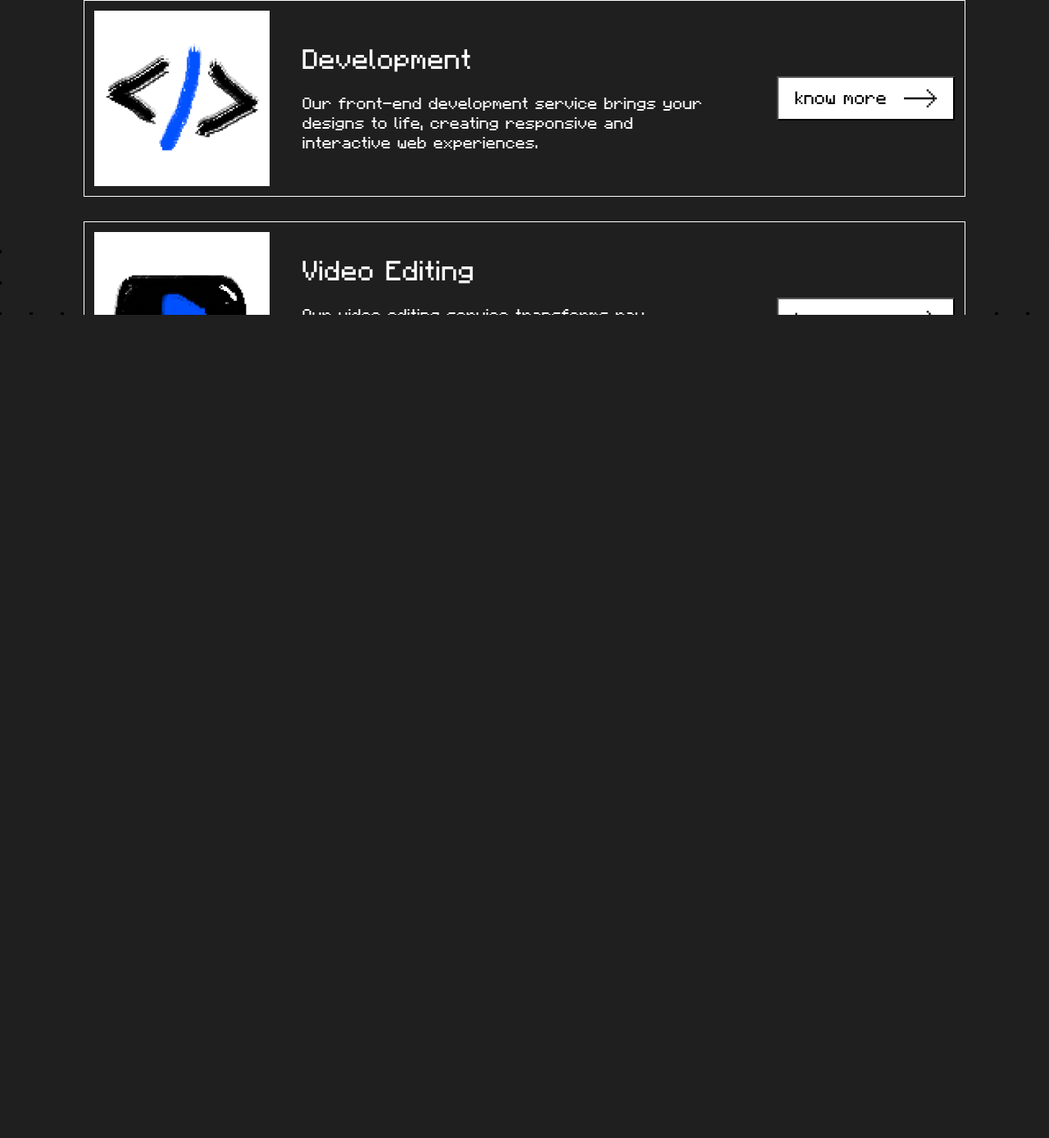
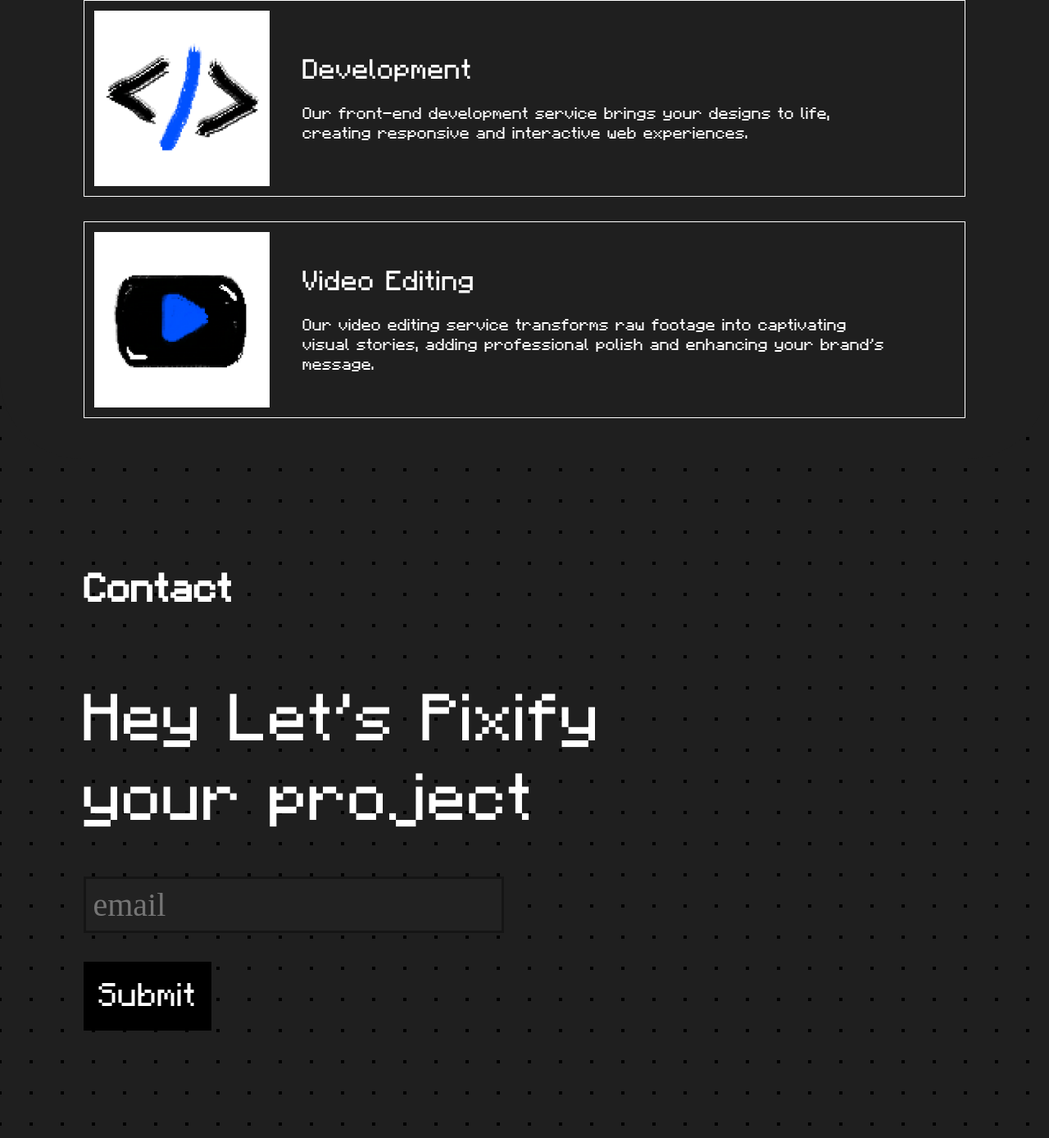
Before and after one commit to Adityasoni8898/PixelCraft, a plain HTML site: page index.html in a window 1280 px wide. Shown: the part 1175-2563 px from the top of the page at 82% size. Before the commit the page ends 1559 px from the top, so only its background shows below. Drawn offline with Linux system fonts and the light colour scheme.

Commit message:
added contact

```diff
--- a/Styles/main.css
+++ b/Styles/main.css
@@ -43,6 +43,10 @@ body{
   background-image: radial-gradient(black 2.5px, transparent 0);
   background-size: 38px 38px;
   background-position: -19px -19px;
+}
+
+.hamburger{
+  display: none;
 }
 
 /* Nav */
@@ -120,7 +124,7 @@ nav{
   background-color: white;
 }
 
-.intro button p{
+.intro button a {
   margin: 17px 20px;
   color: #000;
   font-size: 32px;
@@ -137,7 +141,7 @@ nav{
   padding: 50px 8%;
   border-radius: 100px;
   background-color: var(--background_color);
-  height: 100vh;
+  height: fit-content;
 }
 
 .our_services h1{
@@ -209,12 +213,61 @@ nav{
 }
 
 
+/* Contact */
+.contact_us_container{
+  padding: 131px 8%;
+}
+
+.contact_us_container h1{
+  font-size: 48px;
+font-style: normal;
+font-weight: 700;
+}
+
+.contact_us_container h3{
+  margin-top: 81px;
+  font-size: 81px;
+  font-weight: 400;
+}
+
+.contact_us_container input{
+  margin-top: 45px;
+  font-family: Minecraft;
+font-size: 40px;
+font-style: normal;
+font-weight: 400;
+border: 3px solid rgba(0, 0, 0, 0.383);
+background: #222;
+padding: 8px;
+}
+
+
+.contact_us_container button{
+  margin-top: 35px;
+  color: white;
+  font-size: 40px;
+font-style: normal;
+font-weight: 400;
+border: 3px solid rgba(0, 0, 0, 0.383);
+background: rgb(0, 0, 0);
+padding: 15px;
+}
 
 
 
-@media screen and (max-width:768px){
+
+@media screen and (max-width:750px){
   nav{
     margin: 20px;
     padding: 40px 30px;
   }
+
+  .close_nav h1{
+    font-size: 36px;
+  }
+
+  .our_services {
+    height: fit-content;
+  }
+
 }
--- a/index.html
+++ b/index.html
@@ -36,9 +36,9 @@
         <div class="intro">
           <h1>Transform your ideas into <span class="animated_gradient">pixel-perfect</span> designs</h1>
           <button>
-            <p>
-              begin a project
-            </p>
+            <a href="#contact_us_container">
+              contact us
+            </a>
             <img src="Assets/pixel_arrows.svg" alt="">
           </button>
         </div>
@@ -54,14 +54,14 @@
               <h2>Ui design</h2>
               <p>Our UI design service focuses on crafting visually appealing and intuitive interfaces that enhance user experiences, resulting in increased engagement and satisfaction.</p>
             </div>
-            <div class="know_more">
+            <!-- <div class="know_more">
               <button>
                 <p>
-                  know more
+                  get
                 </p>
                 <img src="Assets/pixel_arrows.svg" alt="">
               </button>
-            </div>
+            </div> -->
           </div>
 
           <div class="service">
@@ -73,12 +73,12 @@
               <p>Our front-end development service brings your designs to life, creating responsive and interactive web experiences.</p>
             </div>
             <div class="know_more">
-              <button>
+              <!-- <button>
                 <p>
-                  know more
+                  get
                 </p>
                 <img src="Assets/pixel_arrows.svg" alt="">
-              </button>
+              </button> -->
             </div>
           </div>
 
@@ -90,17 +90,27 @@
               <h2>Video Editing</h2>
               <p>Our video editing service transforms raw footage into captivating visual stories, adding professional polish and enhancing your brand's message.</p>
             </div>
-            <div class="know_more">
+            <!-- <div class="know_more">
               <button>
                 <p>
-                  know more
+                  get
                 </p>
                 <img src="Assets/pixel_arrows.svg" alt="">
               </button>
-            </div>
+            </div> -->
           </div>
         </div>
 
-        <script src="Scripts/main.js"></script>
+        <div class="contact_us_container" id="contact_us_container">
+          <h1>Contact</h1>
+          <div class="contact_text">
+            <h3>Hey Let's Pixify <br> your project</h3>
+            <form action="">
+              <input type="text" placeholder="email"> <br>
+              <button>Submit</button>
+            </form>
+          </div>
+        </div>
+
       </body>
 </html>
```
